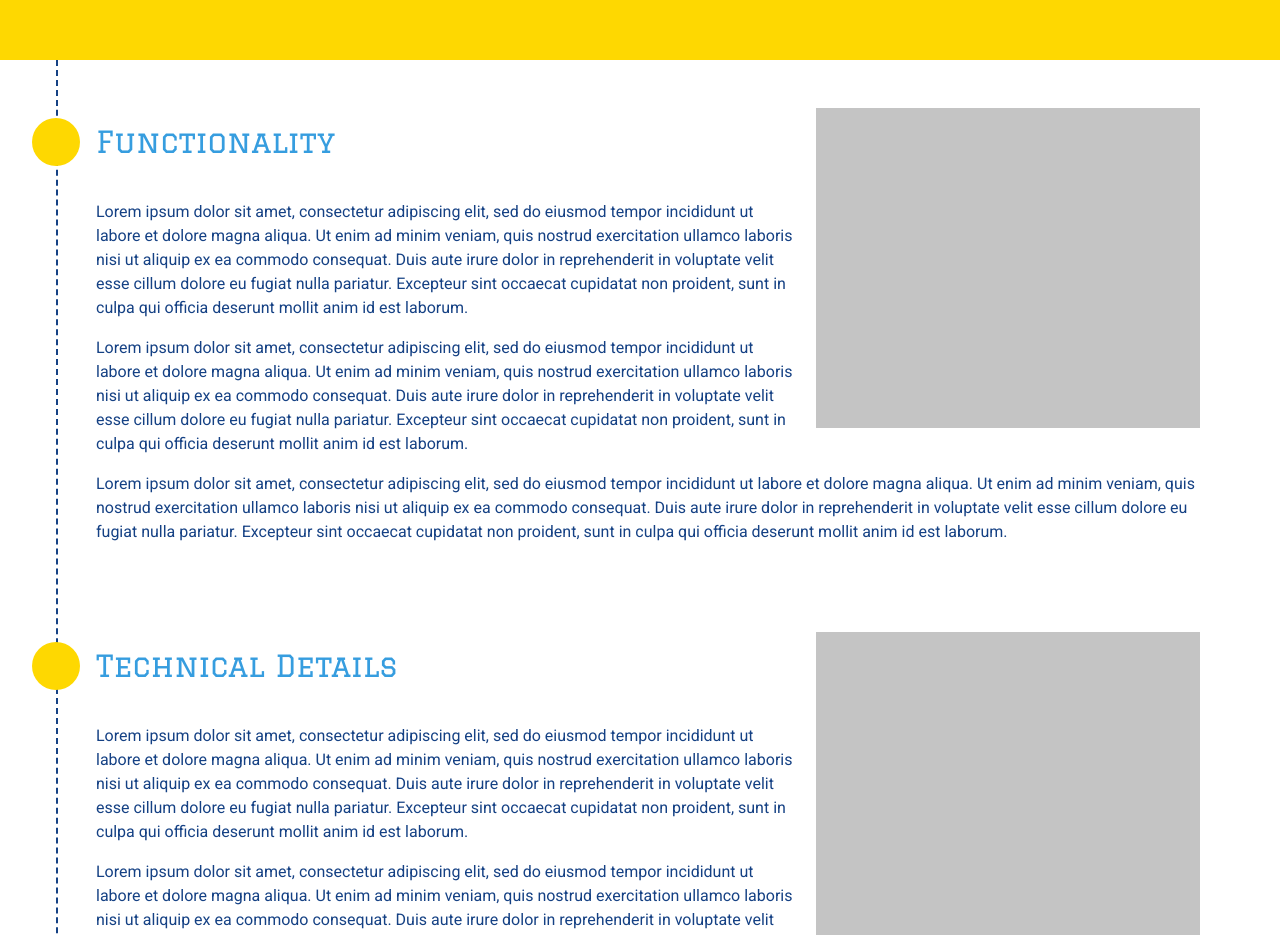
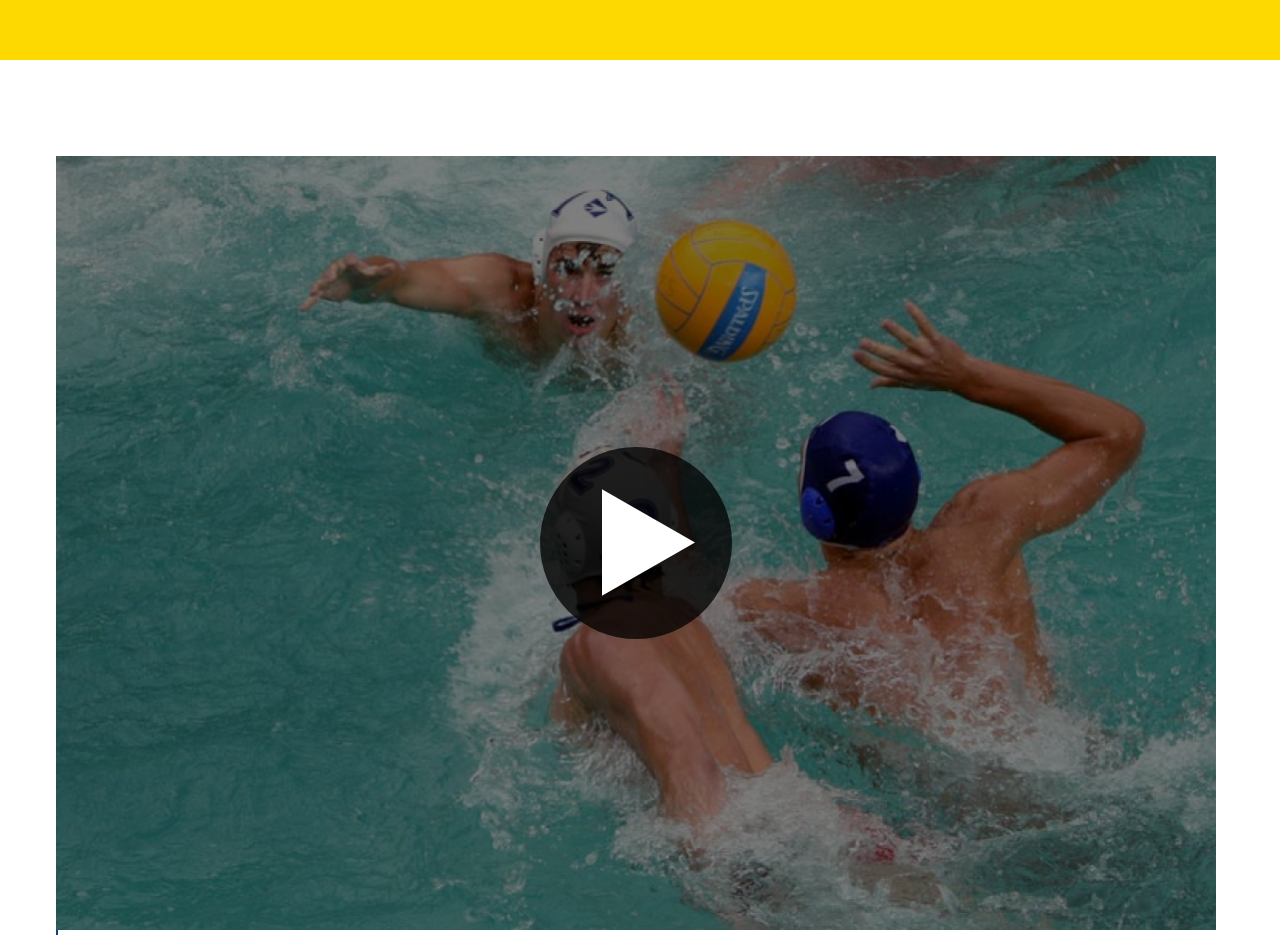
Before and after one commit to jaec86/sit, a Vue app: page / in a window 1280 px wide. Shown: the part 1180-2115 px from the top of the page. Built offline with nearby package versions, Linux system fonts and the light colour scheme.

Commit message:
Update home view

```diff
--- a/src/views/Home.vue
+++ b/src/views/Home.vue
@@ -20,11 +20,22 @@
         <div class="my-8 text-2xl">Lorem ipsum dolor sit amet, consectetur adipisicing elit. Enim amet cumque quo at eius nulla, voluptates assumenda saepe, consequatur fuga sapiente. Quas optio adipisci dolor possimus quos, maiores aliquid placeat! nemo ab praesentium voluptatum, exercitationem ad quo tempore quam temporibus voluptates odio, qui laborum pariatur perferendis! Sapiente, itaque facilis deleniti unde?Lorem ipsum dolor sit amet, consectetur adipisicing elit.</div>
       </div>
     </div>
+    <div class="pl-8 pt-16 w-full bg-white">
+      <div class="mx-auto max-w-screen-xl pt-8 pl-6 pr-16">
+        <div class="relative flex flex-col justify-center items-center">
+          <img src="@/assets/video-preview.png" class="w-full" />
+          <div class="absolute inset-0 bg-black opacity-50"></div>
+          <div class="absolute flex flex-col justify-center items-center w-48 h-48 rounded-full bg-black bg-opacity-75 cursor-pointer">
+            <img src="@/assets/play.svg" class="ml-6" />
+          </div>
+        </div>
+      </div>
+    </div>
     <div class="pl-8 w-full bg-white">
-      <div class="relative mx-auto px-16 max-w-screen-xl text-blue">
-        <div class="absolute left-6 h-full border-l-2 border-blue border-dashed"></div>
+      <div class="relative mx-auto pt-16 px-16 max-w-screen-xl text-blue">
+        <div class="absolute top-0 left-6 h-full border-l-2 border-blue border-dashed"></div>
         <div class="relative py-8">
-          <div class="m-4 w-96 h-80 bg-gray float-right"></div>
+          <div class="mb-4 ml-4 w-96 h-80 bg-gray float-right"></div>
           <div class="relative flex items-center py-8 font-graduate text-light-blue text-3xl">
             <div class="absolute -left-16 w-12 h-12 rounded-full bg-yellow"></div>
             <span>Functionality</span>
@@ -34,7 +45,7 @@
           <p class="py-2">Lorem ipsum dolor sit amet, consectetur adipiscing elit, sed do eiusmod tempor incididunt ut labore et dolore magna aliqua. Ut enim ad minim veniam, quis nostrud exercitation ullamco laboris nisi ut aliquip ex ea commodo consequat. Duis aute irure dolor in reprehenderit in voluptate velit esse cillum dolore eu fugiat nulla pariatur. Excepteur sint occaecat cupidatat non proident, sunt in culpa qui officia deserunt mollit anim id est laborum.</p>
         </div>
         <div class="relative py-8">
-          <div class="m-4 w-96 h-80 bg-gray float-right"></div>
+          <div class="mb-4 ml-4 w-96 h-80 bg-gray float-right"></div>
           <div class="relative flex items-center py-8 font-graduate text-light-blue text-3xl">
             <div class="absolute -left-16 w-12 h-12 rounded-full bg-yellow"></div>
             <span>Technical Details</span>
@@ -46,15 +57,27 @@
           <p class="py-2">Lorem ipsum dolor sit amet, consectetur adipiscing elit, sed do eiusmod tempor incididunt ut labore et dolore magna aliqua. Ut enim ad minim veniam, quis nostrud exercitation ullamco laboris nisi ut aliquip ex ea commodo consequat. Duis aute irure dolor in reprehenderit in voluptate velit esse cillum dolore eu fugiat nulla pariatur. Excepteur sint occaecat cupidatat non proident, sunt in culpa qui officia deserunt mollit anim id est laborum.</p>
           <p class="py-2">Lorem ipsum dolor sit amet, consectetur adipiscing elit, sed do eiusmod tempor incididunt ut labore et dolore magna aliqua. Ut enim ad minim veniam, quis nostrud exercitation ullamco laboris nisi ut aliquip ex ea commodo consequat. Duis aute irure dolor in reprehenderit in voluptate velit esse cillum dolore eu fugiat nulla pariatur. Excepteur sint occaecat cupidatat non proident, sunt in culpa qui officia deserunt mollit anim id est laborum.</p>
         </div>
+        <div class="reltive py-8">
+          <div class="absolute left-6 w-1/2 h-1/4 border-2 border-dashed" style="margin-top: 30%; border-left-color: #ffffff; border-bottom-color: #ffffff; border-right-color: #ffffff; border-left-style: solid; border-bottom-style: solid; border-right-style: solid;"></div>
+          <img src="@/assets/video-preview.png" class="relative w-full" />
+        </div>
       </div>
       <div class="mx-auto px-16 max-w-screen-xl text-blue">
         <div class="relative py-8 text-2xl">
-          <div class="m-6 w-72 h-96 bg-gray float-right"></div>
+          <div class="mb-6 ml-6 w-72 h-96 bg-gray float-right"></div>
           <div class="font-graduate text-5xl text-light-blue">Conclusion</div>
           <p class="py-2">Lorem ipsum dolor sit amet, consectetur adipiscing elit, sed do eiusmod tempor incididunt ut labore et dolore magna aliqua. Ut enim ad minim veniam, quis nostrud exercitation ullamco laboris nisi ut aliquip ex ea commodo consequat. Duis aute irure dolor in reprehenderit in voluptate velit esse cillum dolore eu fugiat nulla pariatur. Excepteur sint occaecat cupidatat non proident, sunt in culpa qui officia deserunt mollit anim id est laborum.</p>
           <p class="py-2">Lorem ipsum dolor sit amet, consectetur adipiscing elit, sed do eiusmod tempor incididunt ut labore et dolore magna aliqua. Ut enim ad minim veniam, quis nostrud exercitation ullamco laboris nisi ut aliquip ex ea commodo consequat. Duis aute irure dolor in reprehenderit in voluptate velit esse cillum dolore eu fugiat nulla pariatur. Excepteur sint occaecat cupidatat non proident, sunt in culpa qui officia deserunt mollit anim id est laborum.</p>
         </div>
       </div>
     </div>
+    <div class="pl-8 pt-8 pb-16 w-full bg-white">
+      <div class="mx-auto max-w-screen-xl px-16 py-8">
+        <img src="@/assets/video-preview.png" class="w-full" />
+      </div>
+      <div class="mx-auto max-w-screen-xl px-16 py-8">
+        <img src="@/assets/video-preview.png" class="w-full" />
+      </div>
+    </div>
   </div>
 </template>
--- a/tailwind.config.js
+++ b/tailwind.config.js
@@ -5,6 +5,7 @@ module.exports = {
     colors: {
       transparent: 'transparent',
       white: '#FFFFFF',
+      black: '#000000',
       blue: '#154184',
       'light-blue': '#369DDF',
       yellow: '#FED801',
```
Also changed, not shown: src/assets/play.svg (added), src/assets/video-preview.png (added).
